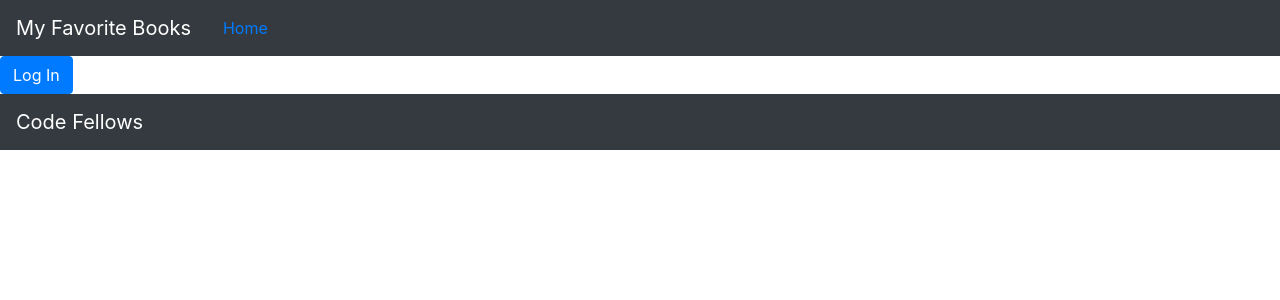
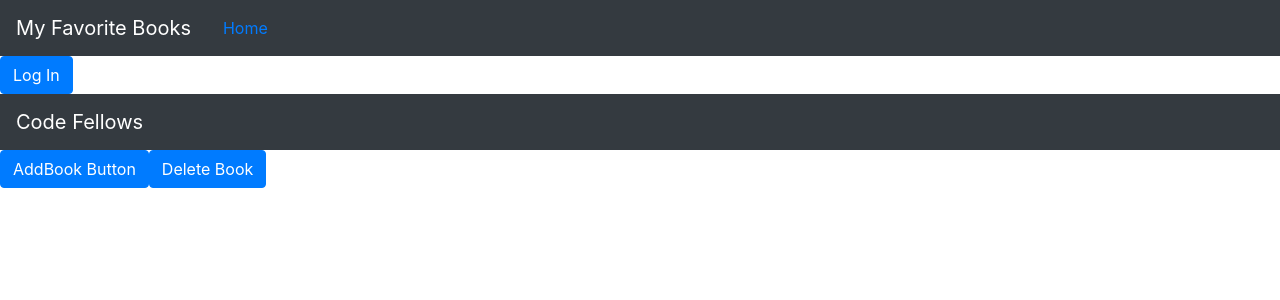
Before and after one commit to Jaimierl/can-of-books-frontend, a React (Create React App) app: page / in a window 1280 px wide. Shown: the top 300 px of the page. Built offline with nearby package versions, Linux system fonts and the light colour scheme.

Commit message:
Wiring up the components and post and delete on front-end

```diff
--- /dev/null
+++ b/src/AddBook.js
@@ -0,0 +1,29 @@
+import { Component } from 'react'
+import Button from 'react-bootstrap/Button'
+import BookFormModal from './BookFormModal'
+
+export default class AddBook extends Component {
+  constructor(props) {
+    super(props);
+    this.state = {
+      showBookFormModal: false,
+      userFavBook: false,
+    }
+  }
+
+  handleBook = (newBook) => {
+    this.setState({ userFavBook: true })
+    console.log(this.state.userFavBook)
+  }
+
+  onClick = () => {
+    this.setState({ showBookFormModal: true, });
+  }
+  render() {
+    return (
+      <>
+        {this.state.showBookFormModal ? <BookFormModal handleBook={this.handleBook} handlePost={this.handlePost} /> : <Button onClick={this.onClick}>AddBook Button</Button>}
+      </>
+    )
+  }
+}
--- a/src/App.js
+++ b/src/App.js
@@ -4,7 +4,10 @@ import Footer from './Footer';
 import 'bootstrap/dist/css/bootstrap.min.css';
 import BestBooks from './BestBooks';
 import Profile from './Profile';
-import LoginButton from './LoginButton'
+import LoginButton from './LoginButton';
+import AddBook from './AddBook';
+import DeleteButton from './DeleteButton';
+import axios from 'axios';
 
 import {
   BrowserRouter as Router,
@@ -18,6 +21,7 @@ class App extends React.Component {
     super(props);
     this.state = {
       user: null,
+      itemData: [],
     }
   }
 
@@ -32,6 +36,38 @@ class App extends React.Component {
       user: null,
     })
   }
+
+  handlePost = async (postObj) => {
+    console.log(postObj);
+    // create an object to post to the server
+    let URL = `${process.env.REACT_APP_SERVER}/books`;
+    let postRes = await axios.post(URL, postObj);
+    // console.log the response back to make sure that the data was sent.
+    console.log('postRes', postRes.data);
+    //update the state when we get new information.
+    this.setState({ itemData: [...this.state.itemData, postRes.data] })
+  }
+
+  handleDelete = async (itemId) => {
+    let URL = `${process.env.REACT_APP_SERVER}/books/:${itemId}`
+    // Make axios call to delete
+    let delObj = axios.delete(URL);
+    console.log(delObj.data);
+
+    let delObjData = delObj.data;
+    // receive the deleted object back
+    // to update status
+    //make a copy of state
+    let copyState = this.state.itemData;
+    //filter to find the id
+    let filteredData = copyState.filter((item) => item._id !== delObj._id)
+    console.log(filteredData)
+    //set the copy back to state.
+    this.setState({ itemData: filteredData });
+
+  }
+
+
 
   render() {
     return (
@@ -52,6 +88,8 @@ class App extends React.Component {
           </Switch>
           <Footer />
         </Router>
+        <AddBook handlePost={this.handlePost} />
+        <DeleteButton handleDelete={this.handleDelete} />
       </>
     )
   }
--- /dev/null
+++ b/src/BookFormModal.js
@@ -0,0 +1,41 @@
+import { Component } from "react";
+import Form from 'react-bootstrap/Form';
+import Button from 'react-bootstrap/Button';
+import Modal from 'react-bootstrap/Modal';
+
+class BookFormModal extends Component {
+
+  handleSubmit = (e) => {
+    e.preventDefault();
+    let newBook = {
+      userBook: (e.target.bestBook.value)
+    }
+    this.props.handleBook(newBook);
+    this.props.handlePost(newBook);
+  }
+  render() {
+    return (
+      <Modal.Dialog>
+        <Modal.Header closeButton>
+          <Modal.Title>The Best Books!</Modal.Title>
+        </Modal.Header>
+
+        <Modal.Body>
+          <Form onSubmit={this.handleSubmit} >
+            <Form.Group className="mb-3" controlId="bestBook">
+              <Form.Label>What is your Favourite Book?</Form.Label>
+              <Form.Control type="text" placeholder="Enter The Best Book" />
+            </Form.Group>
+
+            <Button variant="primary" type="submit">
+              Submit The Book
+            </Button>
+          </Form>
+        </Modal.Body>
+      </Modal.Dialog>
+      // NEED TO MAKE THE ON-CLOSE WORK
+    );
+  }
+};
+
+export default BookFormModal;
--- /dev/null
+++ b/src/DeleteButton.js
@@ -0,0 +1,12 @@
+import { Component } from "react";
+import Button from 'react-bootstrap/Button';
+
+class DeleteButton extends Component {
+  render() {
+    return (
+      <Button onClick={() => { this.props.handleDelete(this.props.item._id) }}>Delete Book</Button>
+    )
+  }
+}
+
+export default DeleteButton;
```
